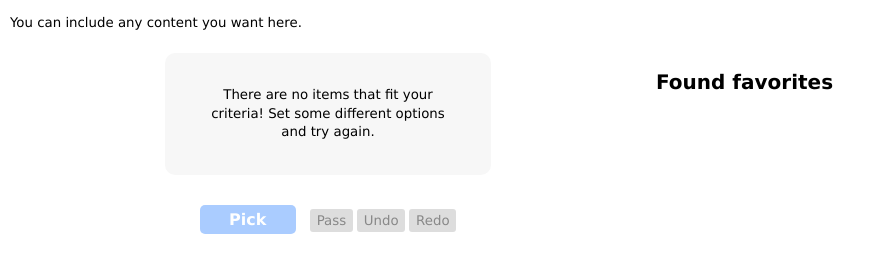
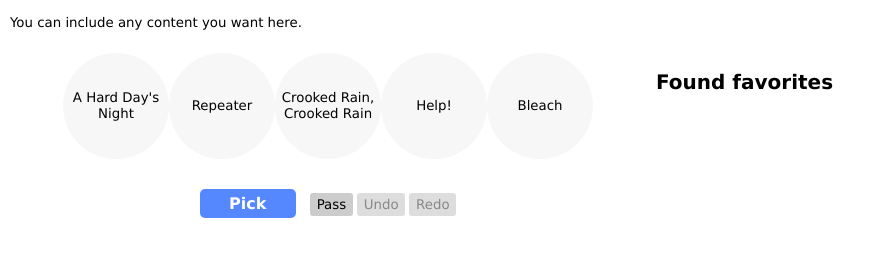
Before and after one commit to antialiasis/favorite-picker, a plain HTML site: page picker.html in a window 1280 px wide. Shown: the part 62-334 px from the top of the page, without its empty margins (0-885 px from the left). Drawn offline with nearby package versions, Linux system fonts and the light colour scheme.

Commit message:
Update picker.html

```diff
--- a/picker.html
+++ b/picker.html
@@ -234,11 +234,203 @@ button.disabled:hover {
 'use strict';
 
 var items = [
-    // Define your items here
+    {id: "AM"},
+    {id: "Whatever People Say I Am, That's What I'm Not"},
+    {id: "I Never Loved A Man The Way I Love You"},
+    {id: "Lady Soul"},
+    {id: "Paul's Boutique"},
+    {id: "Licensed to Ill"},
+    {id: "Ill Communication"},
+    {id: "Abbey Road"},
+    {id: "The White Album"},
+    {id: "A Hard Day's Night"},
+    {id: "Help!"},
+    {id: "Magical Mystery Tour"},
+    {id: "Revolver"},
+    {id: "Rubber Soul"},
+    {id: "Just As I Am"},
+    {id: "Blur"},
+    {id: "Parklife"},
+    {id: "Blonde on Blonde"},
+    {id: "Blood on the Tracks"},
+    {id: "Bringing It All Back Home"},
+    {id: "The Freewheelin' Bob Dylan"},
+    {id: "Highway 61 Revisited"},
+    {id: "Singles Going Steady"},
+    {id: "Some Friendly"},
+    {id: "The Clash"},
+    {id: "London Calling"},
+    {id: "Everybody Else Is Doing It, So Why Can't We?"},
+    {id: "Disraeli Gears"},
+    {id: "Cosmo's Factory"},
+    {id: "Green River"},
+    {id: "Willy And The Poor Boys"},
+    {id: "Disintegration"},
+    {id: "Faith"},
+    {id: "The Head On The Door"},
+    {id: "Pornography"},
+    {id: "Three Imaginary Boys"},
+    {id: "Wish"},
+    {id: "Damned Damned Damned"},
+    {id: "Aladdin Sane"},
+    {id: "Blackstar"},
+    {id: "Heroes"},
+    {id: "Hunky Dory"},
+    {id: "Low"},
+    {id: "The Rise and Fall of Ziggy Stardust and the Spiders from Mars"},
+    {id: "Station to Station"},
+    {id: "Young Americans"},
+    {id: "Layla And Other Assorted Love Songs"},
+    {id: "Q: Are We Not Men? A: We Are DEVO!"},
+    {id: "Beyond"},
+    {id: "Bug"},
+    {id: "You're Living All Over Me"},
+    {id: "Where You Been"},
+    {id: "The Doors"},
+    {id: "Rumours"},
+    {id: "Foo Fighters"},
+    {id: "The Color and the Shape"},
+    {id: "Franz Ferdinand"},
+    {id: "13 Songs"},
+    {id: "The Argument"},
+    {id: "Repeater"},
+    {id: "End Hits"},
+    {id: "All Things Must Pass"},
+    {id: "Pieces of a Man"},
+    {id: "American Idiot"},
+    {id: "Dookie"},
+    {id: "Insomniac"},
+    {id: "Dreamboat Annie"},
+    {id: "Little Queen"},
+    {id: "Moanin' In The Moonlight"},
+    {id: "Grace"},
+    {id: "Surrealistic Pillow"},
+    {id: "Are You Experienced"},
+    {id: "Electric Ladyland"},
+    {id: "Axis: Bold As Love"},
+    {id: "Naturally"},
+    {id: "Several Shades of Why"},
+    {id: "Plastic Ono Band"},
+    {id: "Unknown Pleasures"},
+    {id: "Closer"},
+    {id: "The Dreaming"},
+    {id: "Hounds of Love"},
+    {id: "The Sensual World"},
+    {id: "Butterfly 3000"},
+    {id: "Fishing For Fishies"},
+    {id: "Flying Microtonal Banana"},
+    {id: "Ice, Death, Planets, Lungs, Mushrooms and Lava"},
+    {id: "I'm In Your Mind Fuzz"},
+    {id: "Infest the Rats' Nest"},
+    {id: "Nonagon Infinity"},
+    {id: "Paper Mâché Dream Balloon"},
+    {id: "Willoughby's Beach"},
+    {id: "Face to Face"},
+    {id: "The Kinks Are The Village Green Preservation Society"},
+    {id: "Lola vs. Powerman and the Moneygoround"},
+    {id: "Led Zeppelin 1"},
+    {id: "Led Zeppelin 2"},
+    {id: "Led Zeppelin 3"},
+    {id: "Led Zeppelin 4"},
+    {id: "Houses of the Holy"},
+    {id: "It's A Shame About Ray"},
+    {id: "Berlin"},
+    {id: "2"},
+    {id: "Salad Days"},
+    {id: "This Old Dog"},
+    {id: "What's Going On"},
+    {id: "Kick Out the Jams"},
+    {id: "The Modern Lovers"},
+    {id: "New York Dolls"},
+    {id: "In Too Much Too Soon"},
+    {id: "Bleach"},
+    {id: "Nevermind"},
+    {id: "In Utero"},
+    {id: "MTV Unplugged in New York"},
+    {id: "Definitely Maybe"},
+    {id: "(What's the Story) Morning Glory?"},
+    {id: "The Masterplan"},
+    {id: "Horses"},
+    {id: "Chaos and Creation in the Backyard"},
+    {id: "Ram"},
+    {id: "Slanted and Enchanted"},
+    {id: "Crooked Rain, Crooked Rain"},
+    {id: "The Dark Side of the Moon"},
+    {id: "The Wall"},
+    {id: "Wish You Were Here"},
+    {id: "Doolittle"},
+    {id: "Surfer Rosa"},
+    {id: "Bossanova"},
+    {id: "Synchonicity"},
+    {id: "Regatta de Blanc"},
+    {id: "Outlandos d'Amour"},
+    {id: "OK Computer"},
+    {id: "Kid A"},
+    {id: "The Bends"},
+    {id: "In Rainbows"},
+    {id: "A Moon Shaped Pool"},
+    {id: "Rage Against the Machine"},
+    {id: "Ramones"},
+    {id: "Leave Home"},
+    {id: "Rocket to Russia"},
+    {id: "Blood Sugar Sex Magik"},
+    {id: "Let It Be"},
+    {id: "Tim"},
+    {id: "Pleased to Meet Me"},
+    {id: "Blank Generation"},
+    {id: "Let It Bleed"},
+    {id: "Sticky Fingers"},
+    {id: "Beggars Banquet"},
+    {id: "Some Girls"},
+    {id: "Moving Pictures"},
+    {id: "2112"},
+    {id: "A Farewell to Kings"},
+    {id: "Fly By Night"},
+    {id: "Hemispheres"},
+    {id: "Permanent Waves"},
+    {id: "Signals"},
+    {id: "COWBOY BEBOP"},
+    {id: "Never Mind the Bollocks, Here's the Sex Pistols"},
+    {id: "Hatful of Hollow"},
+    {id: "Meat is Murder"},
+    {id: "The Queen Is Dead"},
+    {id: "Daydream Nation"},
+    {id: "Sister"},
+    {id: "Goo"},
+    {id: "Dirty"},
+    {id: "The Stone Roses"},
+    {id: "Fun House"},
+    {id: "The Stooges"},
+    {id: "Raw Power"},
+    {id: "Is This It"},
+    {id: "Room On Fire"},
+    {id: "The New Abnormal"},
+    {id: "Remain In Light"},
+    {id: "Marquee Moon"},
+    {id: "Jailbreak"},
+    {id: "Electric Warrior"},
+    {id: "The Slider"},
+    {id: "The Velvet Underground and Nico"},
+    {id: "The Velvet Underground"},
+    {id: "Loaded"},
+    {id: "The Blue Album"},
+    {id: "Elephant"},
+    {id: "White Blood Cells"},
+    {id: "Make It Big"},
+    {id: "Who's Next"},
+    {id: "Band on the Run"},
+    {id: "Venus and Mars"},
+    {id: "Fever to Tell"},
+
 ];
 
 var myPicker = new picker.Picker({
-    items: items
+    items: items,
+    localStorageKey: 'picker-state',
+    defaultSettings: {
+        minBatchSize: 2,
+        maxBatchSize: 5
+    }
 });
 
 var pickerUI = new PickerUI(myPicker, {
```
